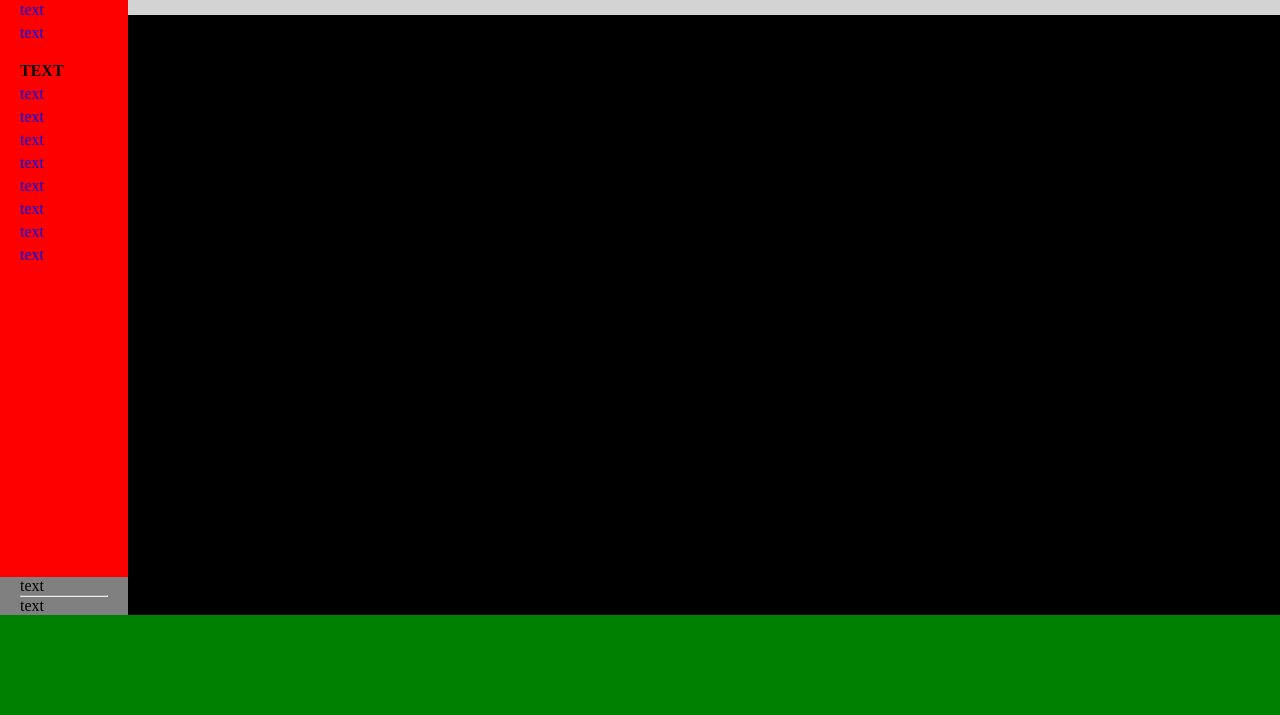
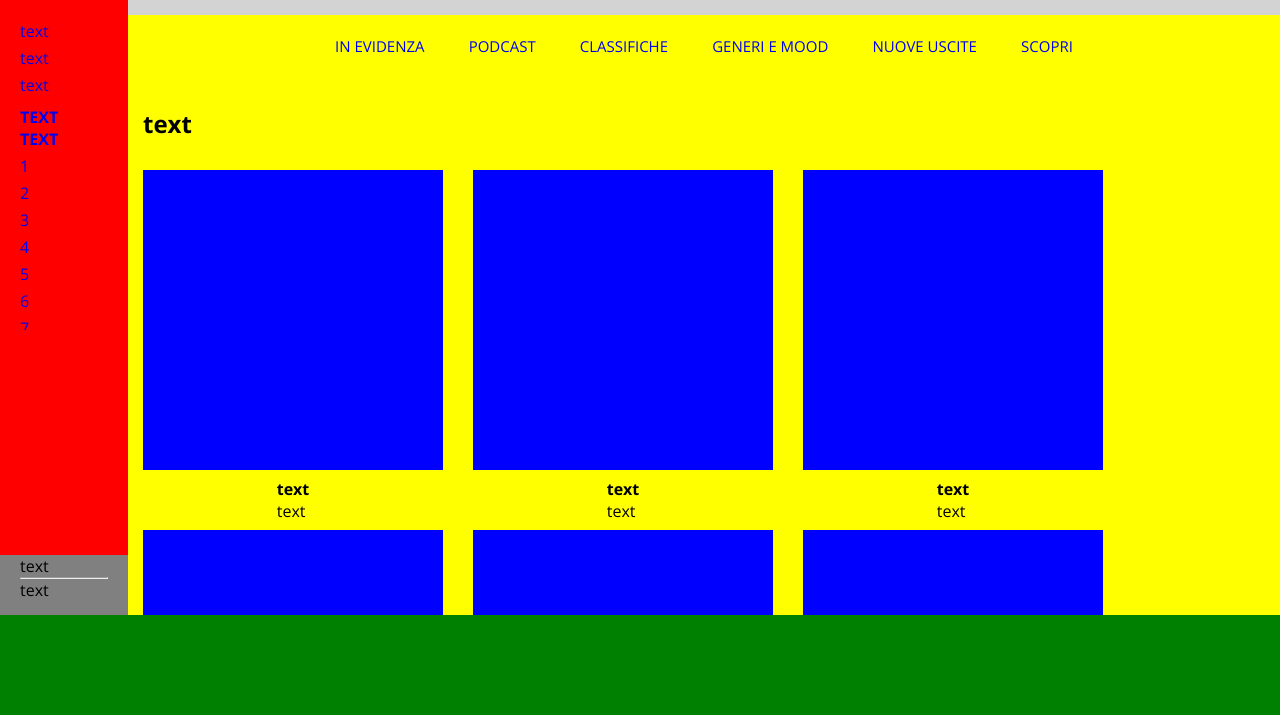
Before and after one commit to Maurospinosi/html-css-spotifyweb, a plain HTML site: page index.html in a window 1280 px wide. Shown: the part 85-800 px from the top of the page. Drawn offline with nearby package versions, Linux system fonts and the light colour scheme.

Commit message:
Struttura aside, main

```diff
--- a/css/style.css
+++ b/css/style.css
@@ -3,6 +3,7 @@
   box-sizing: border-box;
   margin: 0;
   padding: 0;
+  font-family: 'Open Sans', sans-serif;
 }
 ul{
   list-style: none;
@@ -12,6 +13,9 @@ a{
 }
 .pad-tb{
   padding:20px 0;
+}
+.marg{
+  margin: 30px 15px;
 }
 @media all and (min-width: 1201px){
   .aside{
@@ -25,6 +29,12 @@ a{
   }
   .main-top{
     width: 90%;
+  }
+  .main-bottom-list li{
+    padding: 20px 0;
+  }
+  .main-bottom-list a{
+    font-size: 15px;
   }
 }
 @media all and (min-width: 993px) and (max-width: 1200px){
@@ -40,6 +50,12 @@ a{
   .main-top{
     width: 88%;
   }
+  .main-bottom-list li{
+    padding: 20px 0;
+  }
+  .main-bottom-list a{
+    font-size: 15px;
+  }
 }
 @media screen and (min-width: 769px) and (max-width: 992px){
   .aside{
@@ -53,6 +69,12 @@ a{
   }
   .main-top{
     width: 80%;
+  }
+  .main-bottom-list li{
+    padding: 16px 0;
+  }
+  .main-bottom-list a{
+    font-size: 15px;
   }
 }
 @media screen and (max-width: 768px){
@@ -74,6 +96,12 @@ a{
   .main-top{
     width: 80%;
   }
+  .main-bottom-list li{
+    padding: 5px 0;
+  }
+  .main-bottom-list a{
+    font-size: 15px;
+  }
 }
 /* MIX */
 
@@ -83,6 +111,12 @@ a{
   display: table;
 }
 /*Navbar laterale*/
+.logo{
+  height: 100px;
+}
+#padd{
+  padding-top:10px;
+}
 .aside{
   height: calc(100vh - 100px);
   background-color: red;
@@ -93,7 +127,10 @@ a{
   padding-top: 5px;
 }
 .aside-list-two{
-  height: 40%;
+  height: calc(100vh - 200px);
+}
+.playlist{
+  height:30%;
   overflow-y: auto;
 }
 .aside-list-two li{
@@ -105,14 +142,16 @@ a{
   left: 0;
   width: 100%;
   background-color: grey;
+  height: 60px;
 }
 /*Navbar laterale*/
 
 /* Main */
 .main{
   height: calc(100vh - 100px);
-  background-color: black;
+  background-color: white;
   float: left;
+  position: relative;
 }
 .main-top{
   height: 100px;
@@ -133,6 +172,70 @@ a{
   padding: 20px;
   border-radius: 30%;
 }
+.main-bottom{
+  width: 100%;
+  position: absolute;
+  top:100px;
+  overflow-y: auto;
+  height:calc(100vh - 200px);
+  background-color: yellow;
+}
+.main-bottom-list{
+  text-align: center;
+}
+.main-bottom-list li{
+  display: inline-block;
+}
+.square{
+  display: none;
+  background-color: green;
+  width: 50%;
+  height: 3px;
+  margin: auto;
+}
+.main-bottom-list li:hover .square{
+  display: block;
+}
+.flex{
+  display: flex;
+  flex-wrap: wrap;
+}
+.square-two{
+  height: 300px;
+  width: 300px;
+  background-color: blue;
+  position: relative;
+}
+.main-bottom-h2{
+  margin-top:30px;
+  margin-left: 15px;
+}
+.main-bottom-p{
+  margin-left: 15px;
+}
+.main-bottom-text{
+  position: absolute;
+  left:50%;
+  top:110%;
+  transform: translate(-50%, -50%);
+}
+.play{
+  display: none;
+}
+.fa-play-circle{
+  position: absolute;
+  top: 50%;
+  left:50%;
+  transform: translate(-50%, -50%);
+  font-size: 60px;
+}
+.square-two:hover{
+  background-color: rgb(0,0,0, 0.5);
+}
+.play:hover{
+  display: block;
+}
+
 /* Main */
 
 /* Footer */
--- a/index.html
+++ b/index.html
@@ -15,26 +15,27 @@
       <!-- Navbar laterale -->
       <aside>
         <div class="aside pad-lr ">
-          <div class="logo pad-tb">logo</div>
+          <div class="logo ">logo</div>
           <ul class="aside-list">
             <li><a href="#">text</a></li>
             <li><a href="#">text</a></li>
             <li><a href="#">text</a></li>
           </ul>
-          <div class="aside-list-two pad-tb">
-            <h4>TEXT</h4>
-            <ul >
-              <li><a href="#">text</a></li>
-              <li><a href="#">text</a></li>
-              <li><a href="#">text</a></li>
-              <li><a href="#">text</a></li>
-              <li><a href="#">text</a></li>
-              <li><a href="#">text</a></li>
-              <li><a href="#">text</a></li>
-              <li><a href="#">text</a></li>
-            </ul>
+          <div class="aside-list-two">
+            <h4 id="padd" ><a href="#">TEXT</a></h4>
+            <h4><a href="#">TEXT</a></h4>
+            <div class="playlist">
+              <ul>
+                <li><a href="#">1</a></li>
+                <li><a href="#">2</a></li>
+                <li><a href="#">3</a></li>
+                <li><a href="#">4</a></li>
+                <li><a href="#">5</a></li>
+                <li><a href="#">6</a></li>
+                <li><a href="#">7</a></li>
+              </ul>
+            </div>
           </div>
-
           <div class="jhon pad-lr">
             <p>text</p>
             <hr>
@@ -45,15 +46,121 @@
       <!-- Navbar laterale -->
 
       <!-- Main -->
-      <main>
-        <div class="main">
-          <div class="main-top">
-            <div class="main-top-buttom">
-              <a href="#">Text</a>
+      <main class="main">
+        <div class="main-top">
+          <div class="main-top-buttom">
+            <a href="#">Text</a>
+          </div>
+        </div>
+
+        <div class="main-bottom">
+          <header>
+            <ul class="main-bottom-list">
+              <li>
+                <a class="pad-lr" href="#">IN EVIDENZA</a>
+                <div class="square"></div>
+              </li>
+              <li>
+                <a class="pad-lr" href="#">PODCAST</a>
+                <div class="square"></div>
+              </li>
+              <li>
+                <a class="pad-lr" href="#">CLASSIFICHE</a>
+                <div class="square"></div>
+              </li>
+              <li>
+                <a class="pad-lr" href="#">GENERI E MOOD</a>
+                <div class="square"></div>
+              </li>
+              <li>
+                <a class="pad-lr" href="#">NUOVE USCITE</a>
+                <div class="square"></div>
+              </li>
+              <li>
+                <a class="pad-lr" href="#">SCOPRI</a>
+                <div class="square"></div>
+              </li>
+            </ul>
+          </header>
+
+          <h2 class="main-bottom-h2">text</h2>
+          <div class="flex">
+            <div class="square-two marg">
+              <div class="play">
+                <i class="far fa-play-circle"></i>
+              </div>
+              <div class="main-bottom-text">
+                <h4>text</h4>
+                <p>text</p>
+              </div>
+            </div>
+            <div class="square-two marg">
+              <div class="main-bottom-text">
+                <h4>text</h4>
+                <p>text</p>
+
+              </div>
+            </div>
+            <div class="square-two marg">
+              <div class="main-bottom-text">
+                <h4>text</h4>
+                <p>text</p>
+              </div>
+            </div>
+            <div class="square-two marg">
+              <div class="main-bottom-text">
+                <h4>text</h4>
+                <p>text</p>
+              </div>
+            </div>
+            <div class="square-two marg">
+              <div class="main-bottom-text">
+                <h4>text</h4>
+                <p>text</p>
+              </div>
+            </div>
+            <div class="square-two marg">
+              <div class="main-bottom-text">
+                <h4>text</h4>
+                <p>text</p>
+              </div>
             </div>
           </div>
 
-        </div>
+          <h2 class="main-bottom-h2">text</h2>
+          <p class="main-bottom-p">text</p>
+          <div class="flex">
+            <div class="square-two marg">
+              <div class="main-bottom-text">
+                <h4>text</h4>
+                <p>text</p>
+              </div>
+            </div>
+            <div class="square-two marg">
+              <div class="main-bottom-text">
+                <h4>text</h4>
+                <p>text</p>
+              </div>
+            </div>
+          </div>
+
+          <h2 class="main-bottom-h2">text</h2>
+          <p class="main-bottom-p">text</p>
+          <div class="flex">
+            <div class="square-two marg">
+              <div class="main-bottom-text">
+                <h4>text</h4>
+                <p>text</p>
+              </div>
+            </div>
+            <div class="square-two marg">
+              <div class="main-bottom-text">
+                <h4>text</h4>
+                <p>text</p>
+              </div>
+            </div>
+          </div>
+
       </main>
       <!-- Main -->
 
```
